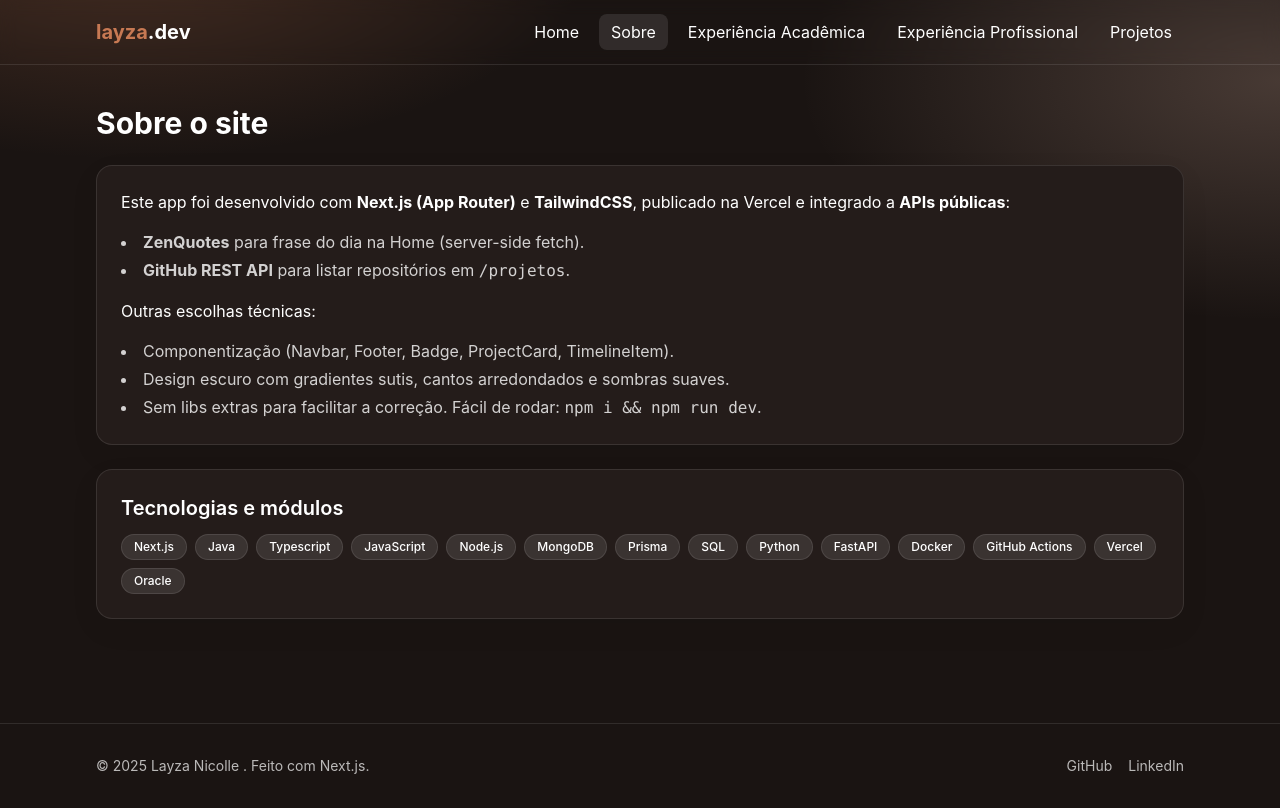
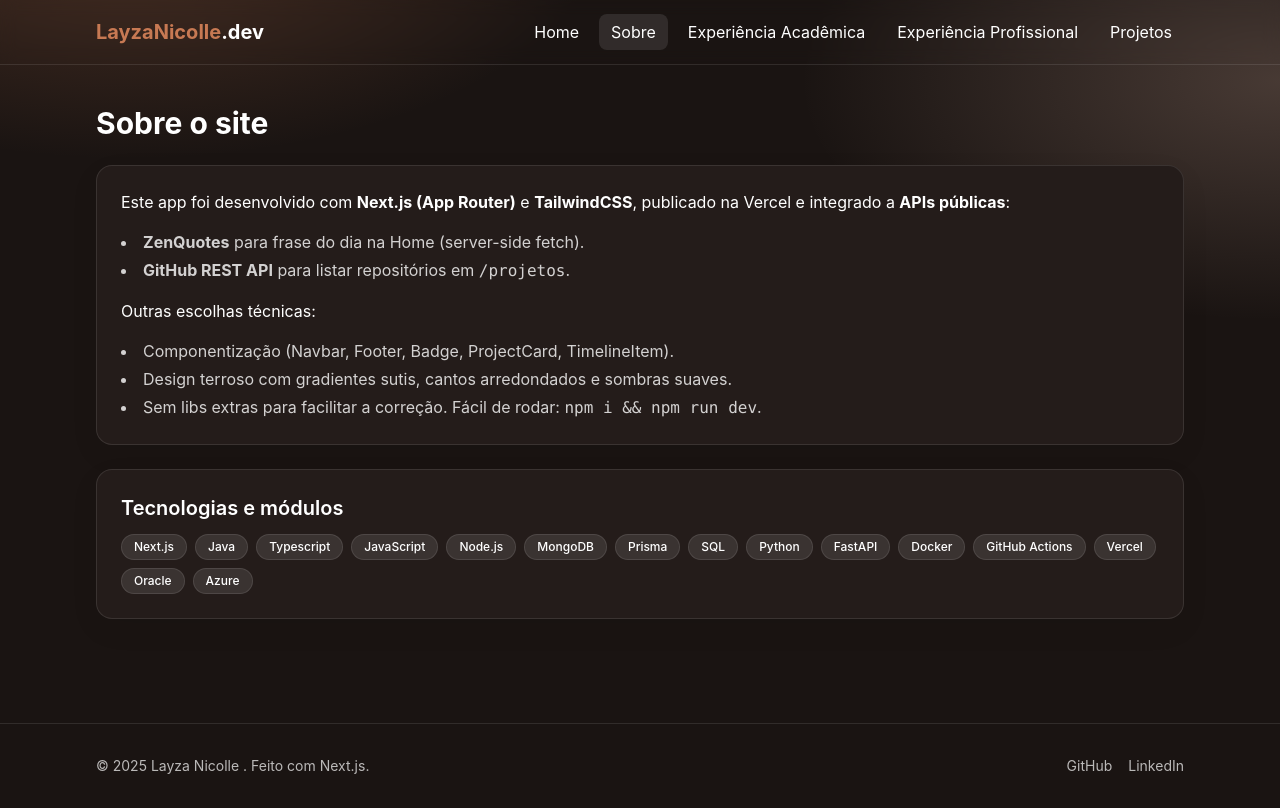
Before and after one commit to LayzaNicolle/portfolio, a Next.js app: page /sobre in a window 1280 px wide. Built offline with nearby package versions, Linux system fonts and the light colour scheme.

Commit message:
ajustes finais

```diff
--- a/app/projetos/page.js
+++ b/app/projetos/page.js
@@ -16,7 +16,7 @@ export default async function Projetos(){
   return (
     <section className="space-y-6">
       <h1 className="text-2xl sm:text-3xl font-bold">Projetos Desenvolvidos</h1>
-      <p className="text-white/80">Lista ao vivo dos meus repositórios públicos no GitHub (via API).</p>
+      <p className="text-white/80">Meus repositórios públicos no GitHub (via API).</p>
       <div className="grid sm:grid-cols-2 lg:grid-cols-3 gap-4">
         {repos.map((r) => <ProjectCard repo={r} key={r.id} />)}
       </div>
--- a/app/sobre/page.js
+++ b/app/sobre/page.js
@@ -16,7 +16,7 @@ export default function Sobre(){
         <p>Outras escolhas técnicas:</p>
         <ul className="list-disc list-inside text-white/80 space-y-1">
           <li>Componentização (Navbar, Footer, Badge, ProjectCard, TimelineItem).</li>
-          <li>Design escuro com gradientes sutis, cantos arredondados e sombras suaves.</li>
+          <li>Design terroso com gradientes sutis, cantos arredondados e sombras suaves.</li>
           <li>Sem libs extras para facilitar a correção. Fácil de rodar: <code>npm i && npm run dev</code>.</li>
         </ul>
       </div>
--- a/components/NavBar.jsx
+++ b/components/NavBar.jsx
@@ -17,7 +17,7 @@ export default function NavBar() {
       <nav className="mx-auto max-w-6xl px-4 sm:px-6 lg:px-8">
         <div className="flex items-center justify-between h-16">
           <Link href="/" className="font-display text-lg sm:text-xl font-bold">
-            <span className="text-primary">layza</span>.dev
+            <span className="text-primary">LayzaNicolle</span>.dev
           </Link>
           <ul className="hidden sm:flex gap-2">
             {links.map(l => (
--- a/lib/data.js
+++ b/lib/data.js
@@ -8,7 +8,7 @@ export const miniBio = {
 export const stack = [
   "Next.js", "Java", "Typescript", "JavaScript", "Node.js",
   "MongoDB", "Prisma", "SQL", "Python", "FastAPI", "Docker",
-  "GitHub Actions", "Vercel", "Oracle"
+  "GitHub Actions", "Vercel", "Oracle", "Azure"
 ];
 
 export const academic = [
```
